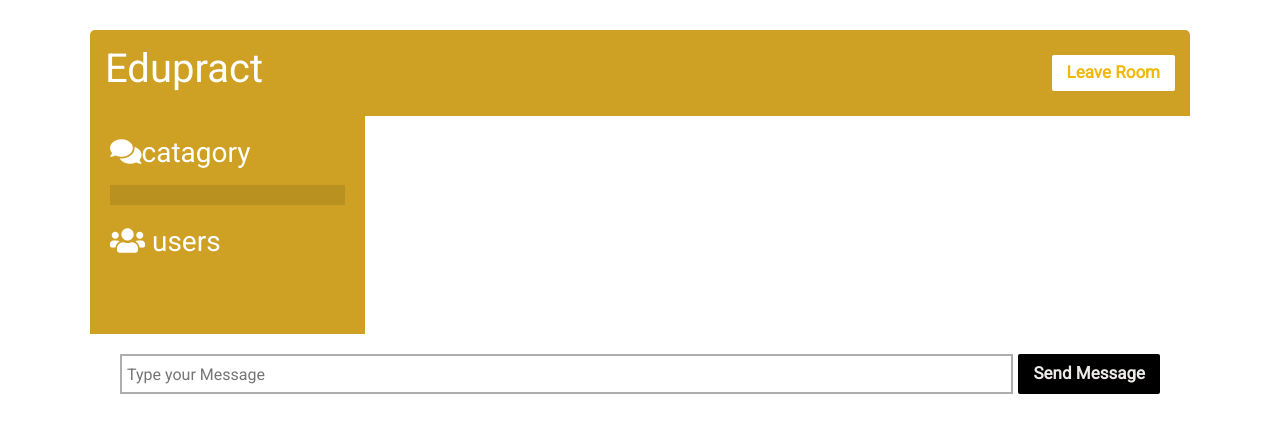
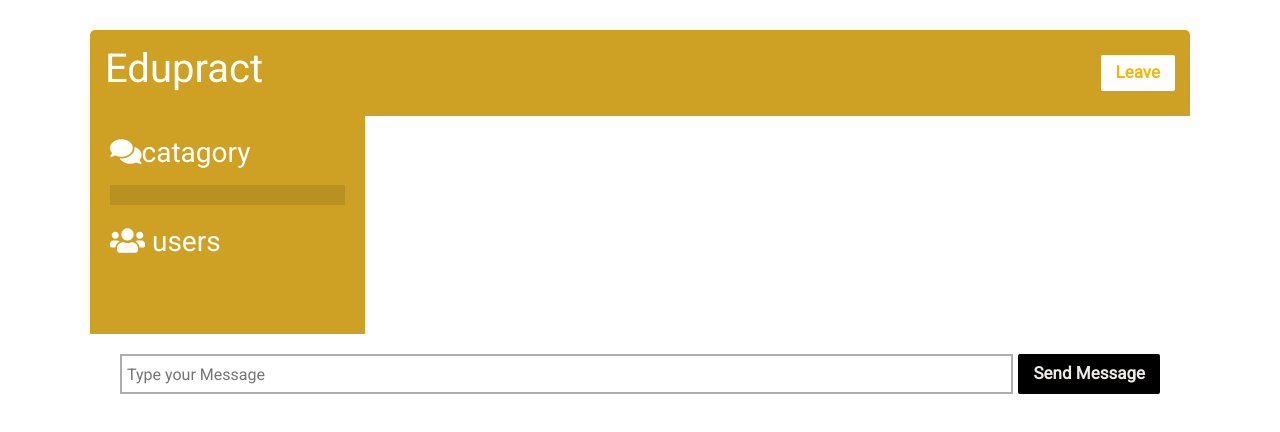
Before and after one commit to AnimeshSamal/chat, a website: page public/chat.html in a window 1280 px wide. Drawn offline with nearby package versions, Linux system fonts and the light colour scheme; no server answers.

Commit message:
Update chat.html

```diff
--- a/public/chat.html
+++ b/public/chat.html
@@ -18,7 +18,7 @@
     <div class="chat-container">
       <header class="chat-header">
         <h1>Edupract</h1>
-        <a id="leave-btn" class="btn11">Leave Room</a>
+        <a id="leave-btn" class="btn11">Leave</a>
       </header>
       <main class="chat-main">
         <div class="chat-sidebar">
```
